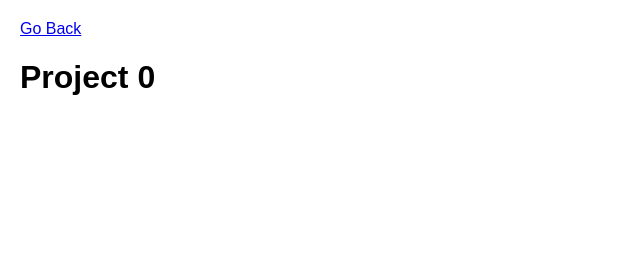
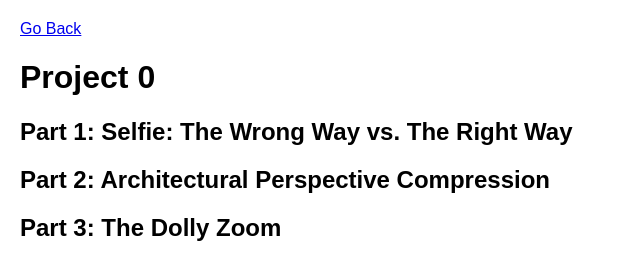
Before and after one commit to naviemiliano/naviemiliano.github.io, a plain HTML site: page 0/index.html in a window 1280 px wide. Shown: the whole page, without its empty margins (0-640 px from the left). Drawn offline with Linux system fonts and the light colour scheme.

Commit message:
Update index.html

```diff
--- a/0/index.html
+++ b/0/index.html
@@ -12,5 +12,9 @@
 <body>
     <a href="./">Go Back</a>
     <h1>Project 0</h1>
+    <h2>Part 1: Selfie: The Wrong Way vs. The Right Way</h2>
+    <h2>Part 2: Architectural Perspective Compression</h2>
+    <h2>Part 3: The Dolly Zoom</h2>
+
 </body>
 </html>
```
